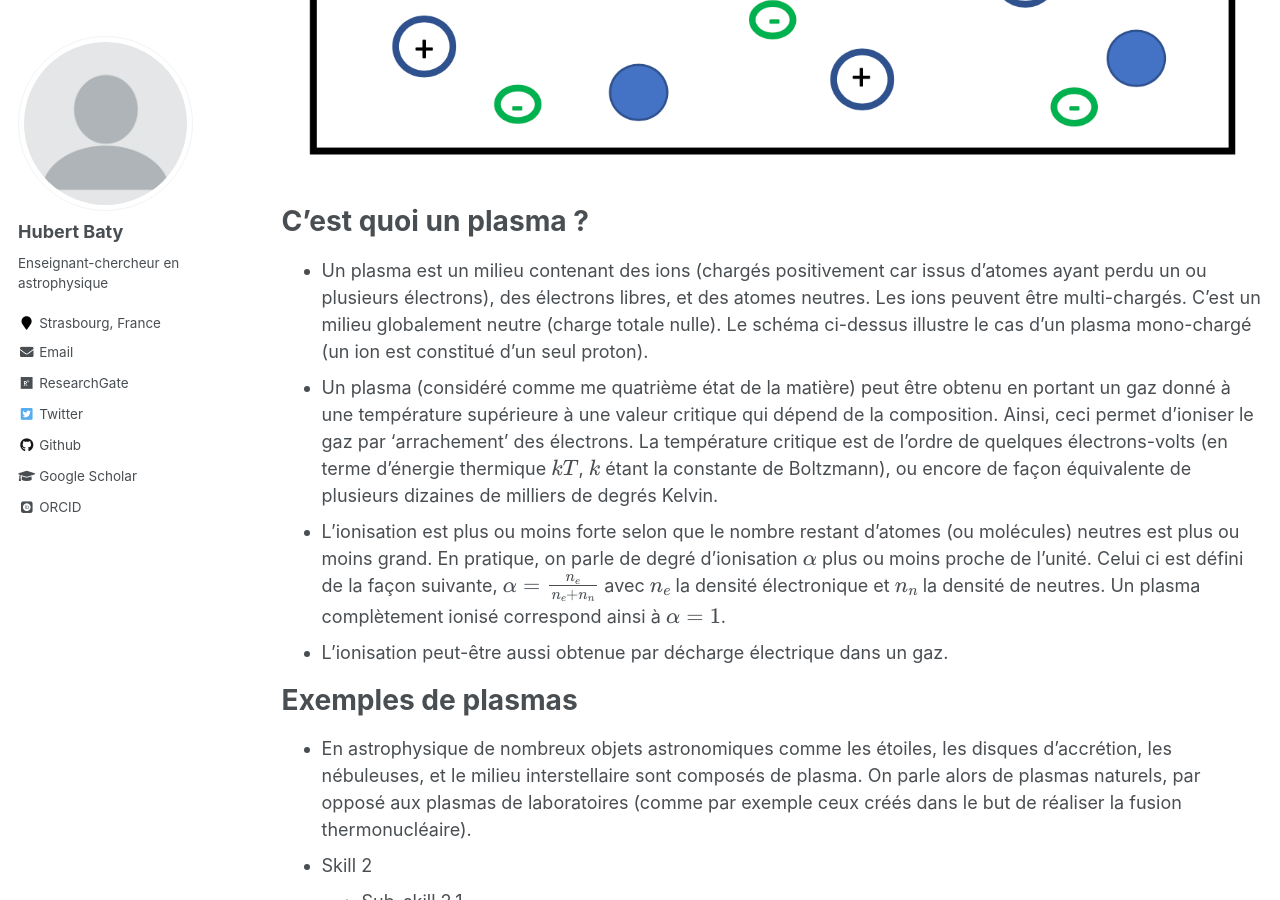
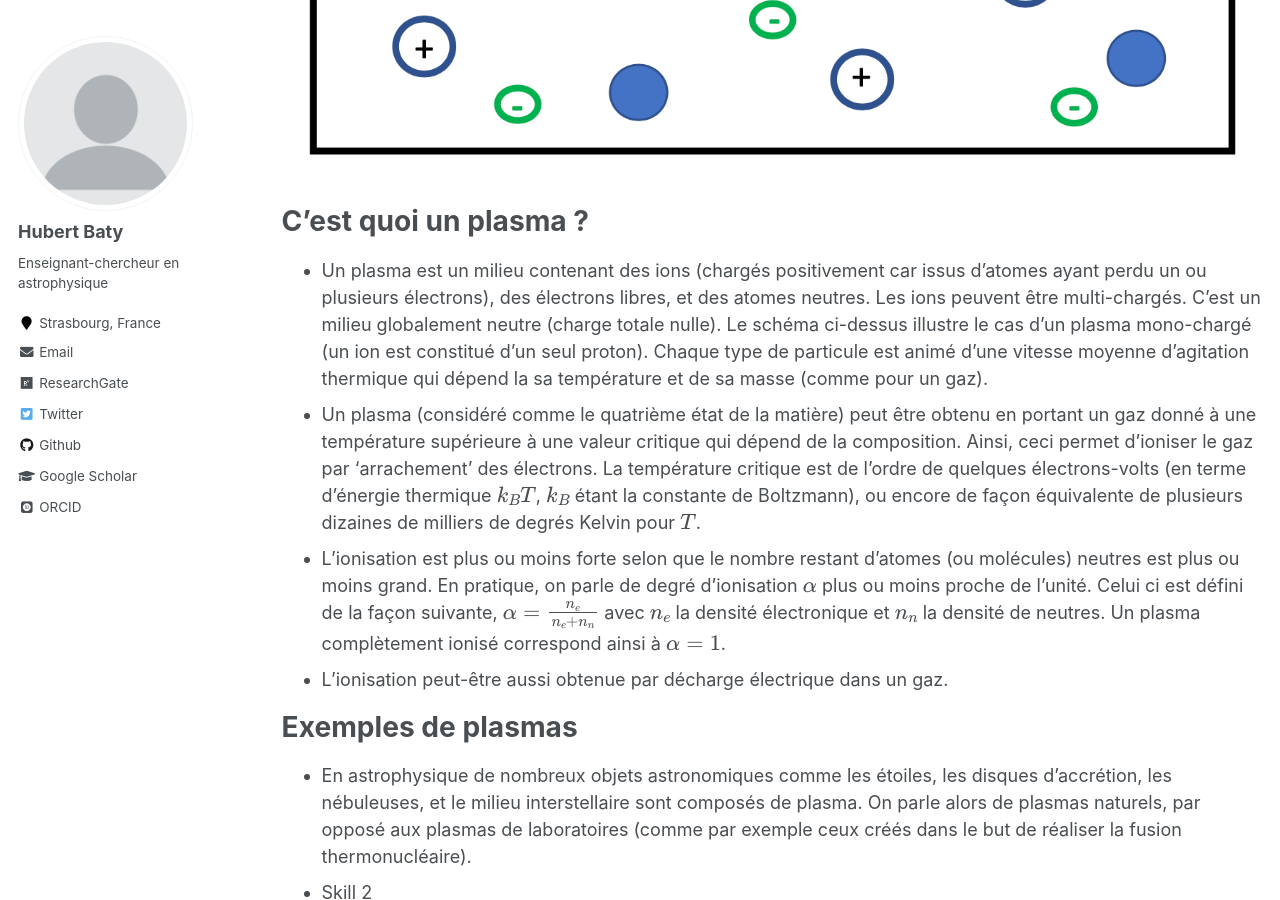
Before and after one commit to hubertbaty/hubertbaty.github.io, a Jekyll site: the page built from _pages/plasma.md, in a window 1280 px wide and 900 px high, scrolled down 898 px. Built offline with Jekyll 4.4.1, drawn with Linux system fonts in a browser that asks for light colours; some web fonts are replaced; formulas are drawn with MathJax 3.

Commit message:
Update plasma.md

```diff
--- a/_pages/plasma.md
+++ b/_pages/plasma.md
@@ -17,11 +17,12 @@ C'est quoi un plasma ?
 ======
 * Un plasma est un milieu contenant des ions (chargés positivement car issus d'atomes ayant perdu un ou plusieurs électrons), des
 électrons libres, et des atomes neutres. Les ions peuvent être multi-chargés. C'est un milieu globalement neutre (charge totale nulle).
-Le schéma ci-dessus illustre le cas d'un plasma mono-chargé (un ion est constitué d'un seul proton).
-* Un plasma (considéré comme me quatrième état de la matière) peut être obtenu en portant un gaz donné à une température supérieure à une valeur critique qui
+Le schéma ci-dessus illustre le cas d'un plasma mono-chargé (un ion est constitué d'un seul proton). Chaque type de particule est animé
+d'une vitesse moyenne d'agitation thermique qui dépend la sa température et de sa masse (comme pour un gaz).
+* Un plasma (considéré comme le quatrième état de la matière) peut être obtenu en portant un gaz donné à une température supérieure à une valeur critique qui
 dépend de la composition. Ainsi, ceci permet d'ioniser le gaz par 'arrachement' des électrons. La température critique est de l'ordre de quelques
-électrons-volts (en terme d'énergie thermique $kT$, $k$ étant la constante de Boltzmann), ou encore de façon équivalente de plusieurs dizaines
-de milliers de degrés Kelvin.
+électrons-volts (en terme d'énergie thermique $k_BT$, $k_B$ étant la constante de Boltzmann), ou encore de façon équivalente de plusieurs dizaines
+de milliers de degrés Kelvin pour $T$.
 * L'ionisation est plus ou moins forte selon que le nombre restant d'atomes (ou molécules) neutres est plus ou moins grand. En pratique, on parle
 de degré d'ionisation $\alpha$ plus ou moins proche de l'unité. Celui ci est défini de la façon suivante,
 $\alpha = \frac{n_e}{n_e+n_n}$ avec $n_e$ la densité électronique et $n_n$ la densité de neutres. Un plasma complètement ionisé correspond ainsi à
```
